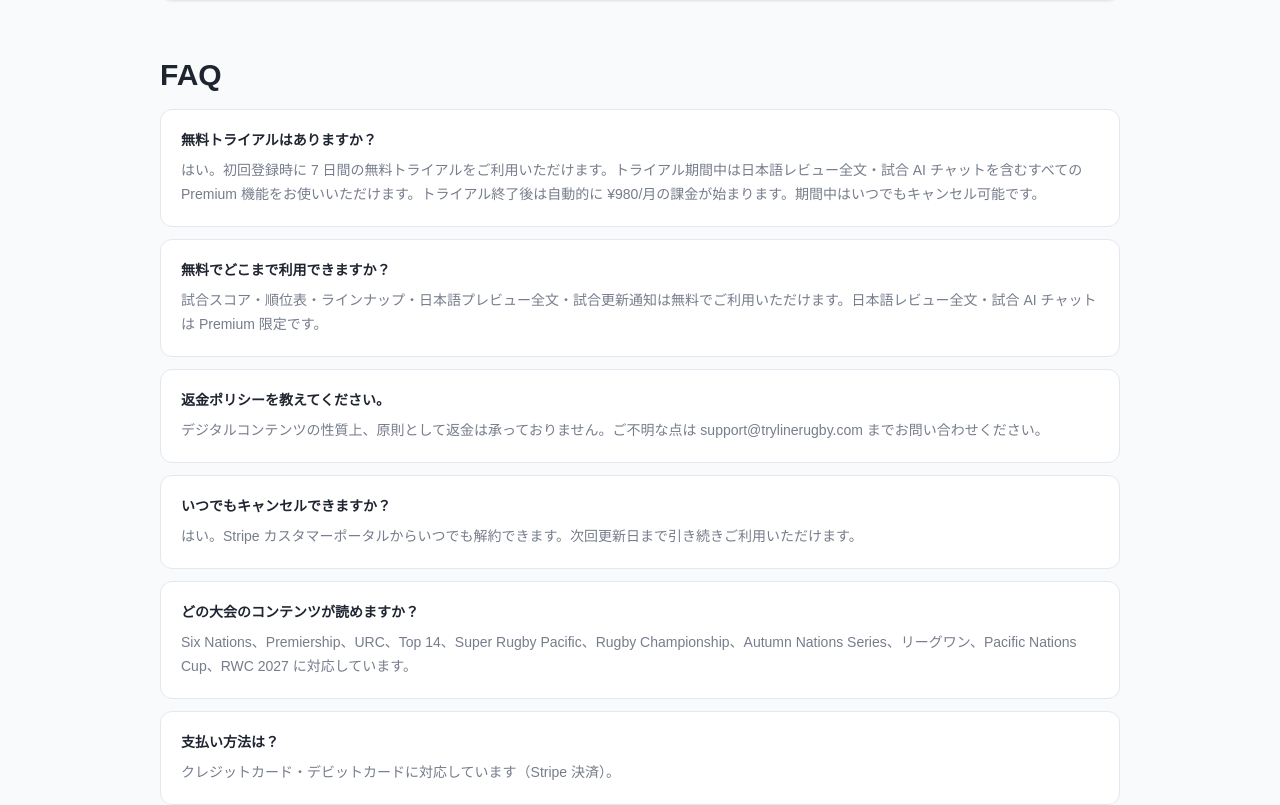
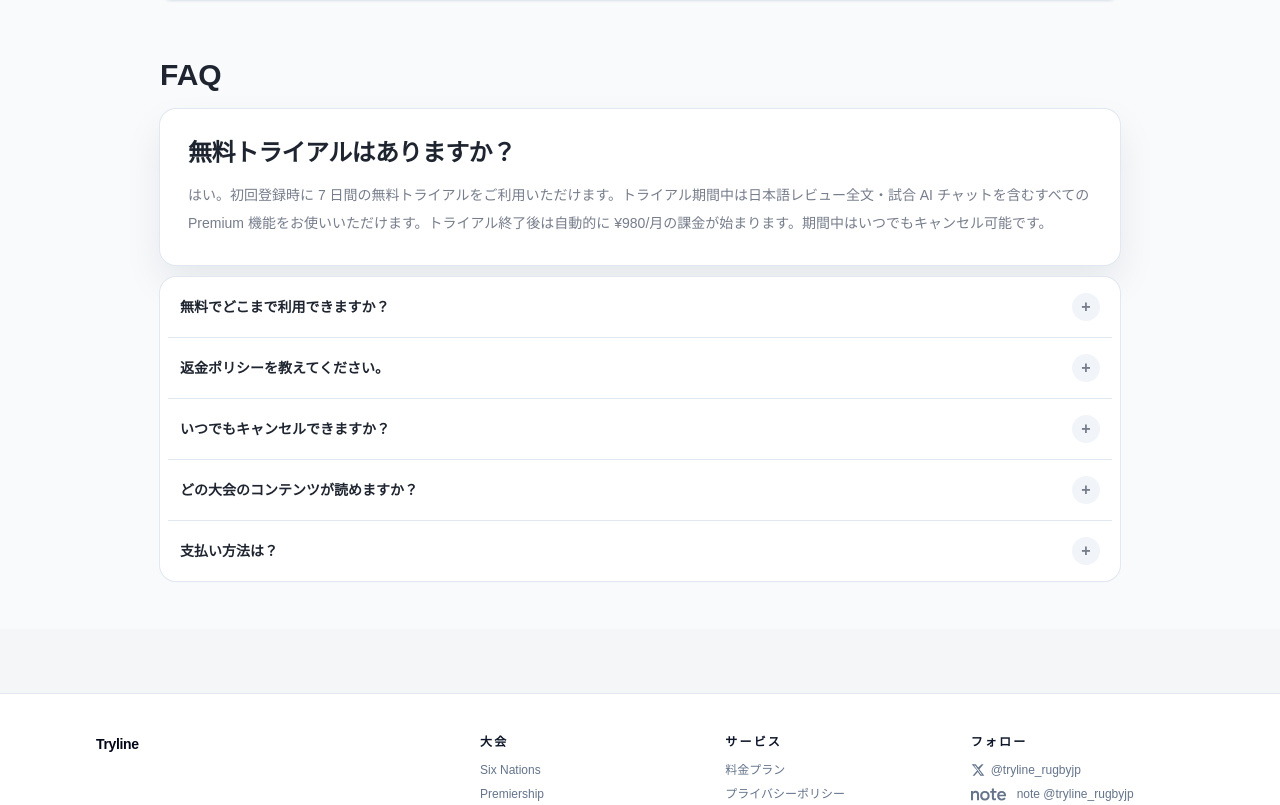
Before and after one commit to Gosshi/tryline, a Next.js app: page /pricing in a window 1280 px wide. Shown: the part 4155-4960 px from the top of the page. Built offline with nearby package versions, Linux system fonts and the light colour scheme; no server answers; the database is empty; a web font is replaced by a local one.

Commit message:
Feat: redesign pricing FAQ

```diff
--- a/app/pricing/page.tsx
+++ b/app/pricing/page.tsx
@@ -2,6 +2,7 @@ import Image from "next/image";
 
 import { PricingForm } from "@/app/pricing/pricing-form";
 import { HeroTexture } from "@/components/hero-texture";
+import { PricingFaq } from "@/components/pricing-faq";
 import { TrackedLink } from "@/components/tracked-link";
 import { getRecentlyReviewedMatchById } from "@/lib/db/queries/matches";
 import { formatCompetitionTitle } from "@/lib/format/competition";
@@ -321,21 +322,7 @@ export default async function PricingPage() {
           <h2 className="font-serif text-3xl font-bold text-[var(--color-ink)]">
             FAQ
           </h2>
-          <div className="grid gap-3">
-            {faqs.map((faq) => (
-              <article
-                className="rounded-xl border border-slate-200 bg-white p-5"
-                key={faq.question}
-              >
-                <h3 className="text-sm font-semibold text-[var(--color-ink)]">
-                  {faq.question}
-                </h3>
-                <p className="mt-2 text-sm leading-6 text-[var(--color-ink-muted)]">
-                  {faq.answer}
-                </p>
-              </article>
-            ))}
-          </div>
+          <PricingFaq faqs={faqs} />
         </section>
       </div>
     </main>
--- /dev/null
+++ b/components/pricing-faq.tsx
@@ -0,0 +1,79 @@
+"use client";
+
+import { useState } from "react";
+
+export type PricingFaqItem = {
+  answer: string;
+  question: string;
+};
+
+type PricingFaqProps = {
+  faqs: PricingFaqItem[];
+};
+
+export function PricingFaq({ faqs }: PricingFaqProps) {
+  const [openQuestions, setOpenQuestions] = useState<string[]>([]);
+  const [hero, ...items] = faqs;
+
+  if (!hero) {
+    return null;
+  }
+
+  function toggle(question: string) {
+    setOpenQuestions((current) =>
+      current.includes(question)
+        ? current.filter((item) => item !== question)
+        : [...current, question],
+    );
+  }
+
+  return (
+    <div className="space-y-3">
+      <article className="rounded-2xl bg-white p-6 shadow-[0_18px_38px_rgb(15_23_42/0.08)] ring-1 ring-slate-200 sm:p-7">
+        <h3 className="text-xl font-bold tracking-tight text-[var(--color-ink)] sm:text-2xl">
+          {hero.question}
+        </h3>
+        <p className="mt-3 text-sm leading-7 text-[var(--color-ink-muted)]">
+          {hero.answer}
+        </p>
+      </article>
+
+      <div className="divide-y divide-slate-200 rounded-2xl bg-white px-2 shadow-sm ring-1 ring-slate-200">
+        {items.map((faq, index) => {
+          const isOpen = openQuestions.includes(faq.question);
+          const panelId = `pricing-faq-${index + 1}`;
+
+          return (
+            <article key={faq.question}>
+              <h3>
+                <button
+                  aria-controls={panelId}
+                  aria-expanded={isOpen}
+                  className="flex w-full items-center justify-between gap-4 rounded-xl px-3 py-4 text-left text-sm font-semibold text-[var(--color-ink)] transition-colors hover:bg-slate-50 focus:outline-none focus-visible:ring-2 focus-visible:ring-[var(--color-accent)]"
+                  onClick={() => toggle(faq.question)}
+                  type="button"
+                >
+                  <span>{faq.question}</span>
+                  <span
+                    aria-hidden="true"
+                    className="grid h-7 w-7 shrink-0 place-items-center rounded-full bg-slate-100 text-base font-bold text-[var(--color-ink-muted)]"
+                  >
+                    {isOpen ? "−" : "+"}
+                  </span>
+                </button>
+              </h3>
+              {isOpen && (
+                <div
+                  className="px-3 pb-4 text-sm leading-7 text-[var(--color-ink-muted)]"
+                  id={panelId}
+                >
+                  {faq.answer}
+                </div>
+              )}
+            </article>
+          );
+        })}
+      </div>
+    </div>
+  );
+}
```
